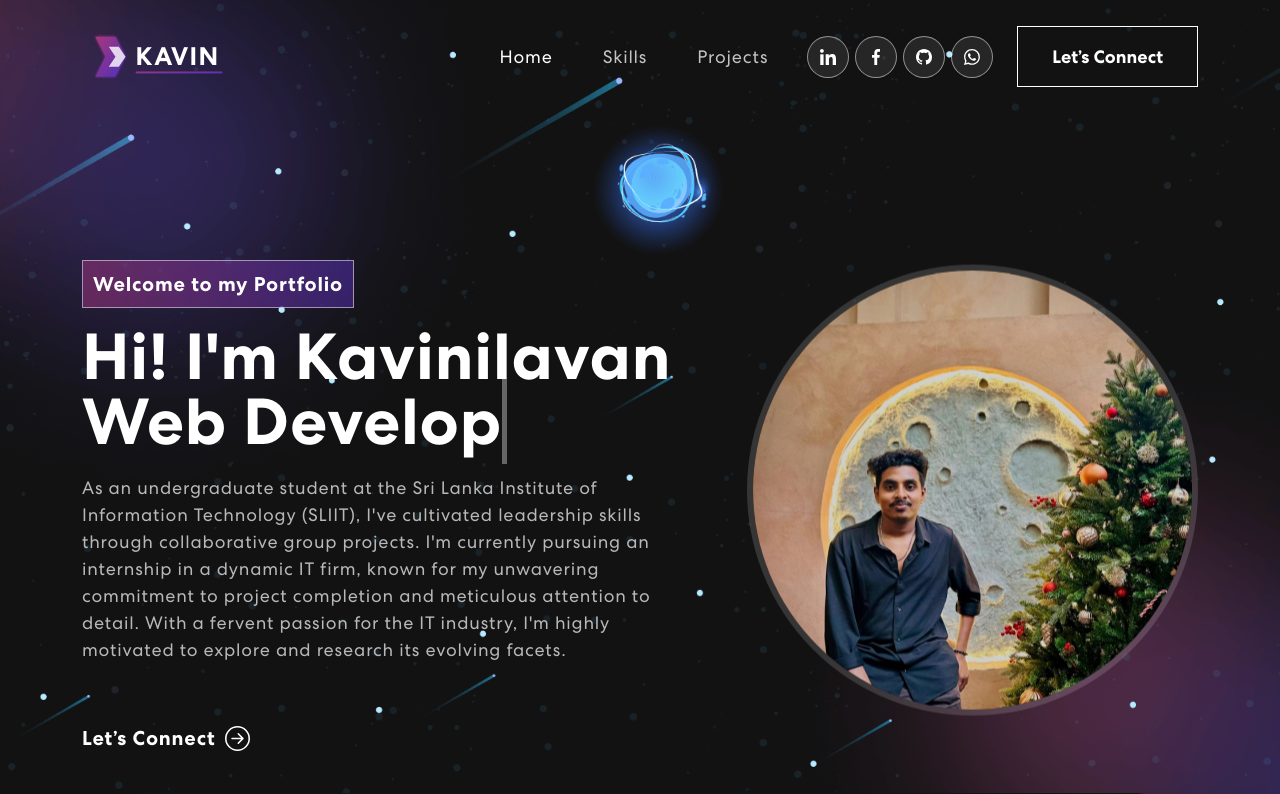
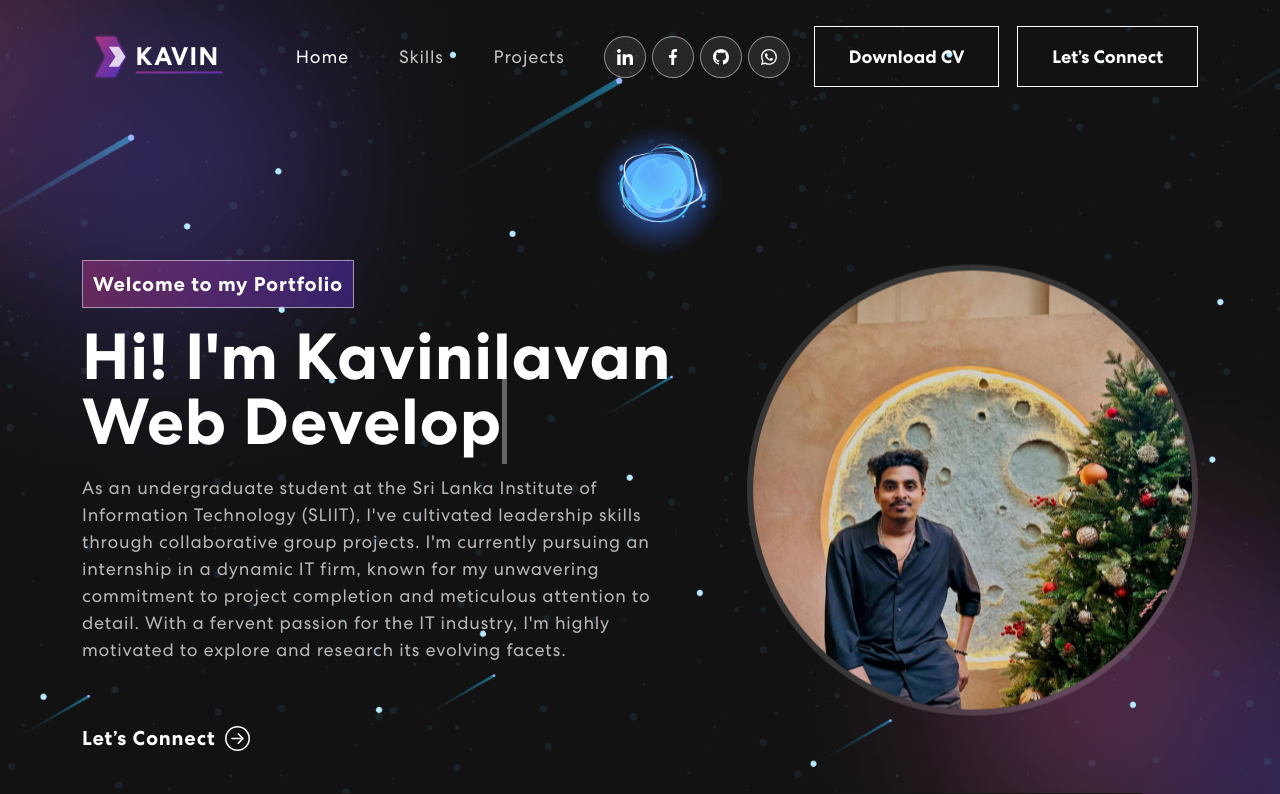
Before and after one commit to Kavinilavan1221/Kavinilavan-portfolio, a React (Create React App) app: page / in a window 1280 px wide. Shown: the top 794 px of the page. Built offline with nearby package versions, Linux system fonts and the light colour scheme.

Commit message:
add my cv

```diff
--- a/src/components/NavBar.js
+++ b/src/components/NavBar.js
@@ -56,6 +56,9 @@ export const NavBar = () => {
                 <a href="https://github.com/Kavinilavan1221" target="_blank"><img src={navIcon3} alt="" /></a>
                 <a href="https://wa.me/94765553365" target="_blank"><img src={WhatsAppIcon} alt="" /></a>
               </div>
+              <a href='/Kavin_CV.pdf' download className="vvd">
+                <button><span>Download CV</span></button>
+              </a>
               <HashLink to='#connect'>
                 <button className="vvd"><span>Let’s Connect</span></button>
               </HashLink>
```
Also changed, not shown: 1 other file (tests, documents, lock files or other folders).
